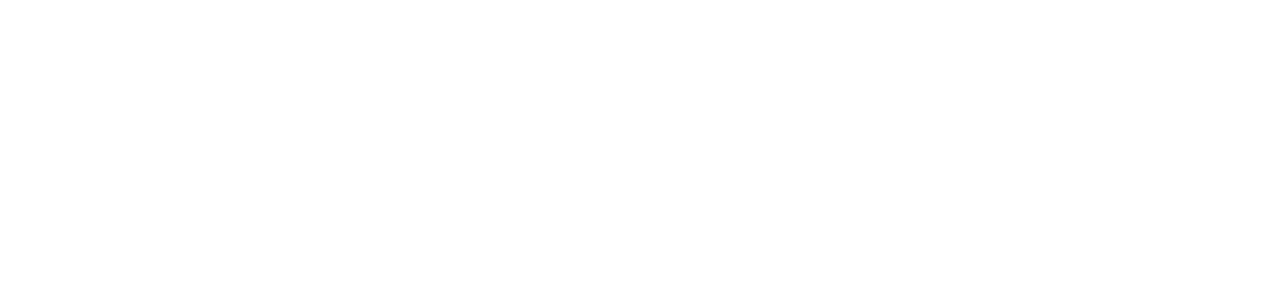
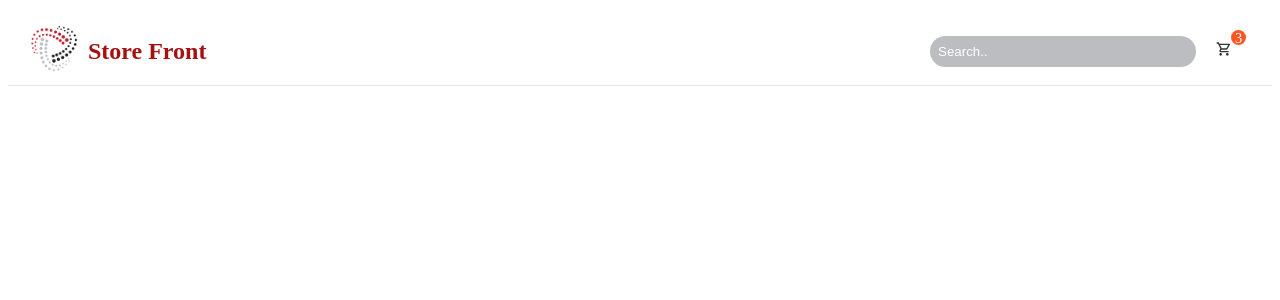
Before and after one commit to akkady/storefront-challenge, a React (Vite) app: page / in a window 1280 px wide. Shown: the top 300 px of the page. Built offline with nearby package versions, Linux system fonts and the light colour scheme.

Commit message:
Header with search box, cart anchor link and styles

```diff
--- a/src/App.jsx
+++ b/src/App.jsx
@@ -1,7 +1,12 @@
+import Header from "./components/header/Header";
 import "./styles/app.scss";
 
 function App() {
-  return <></>;
+  return (
+    <>
+      <Header />
+    </>
+  );
 }
 
 export default App;
--- /dev/null
+++ b/src/components/header/CartButton.jsx
@@ -0,0 +1,12 @@
+import { MdOutlineShoppingCart } from "react-icons/md";
+import { Link } from "react-router-dom";
+const CartButton = () => {
+  return (
+    <Link className="cart-button" to="/cart">
+      <MdOutlineShoppingCart />
+      <span className="cart-label">cart</span>
+      <span className="cart-count">3</span>
+    </Link>
+  );
+};
+export default CartButton;
--- /dev/null
+++ b/src/components/header/Header.jsx
@@ -0,0 +1,29 @@
+import "./header.scss";
+import logUrl from "../../assets/imediat24.png";
+import { Link } from "react-router-dom";
+import Search from "./Search";
+import CartButton from "./CartButton";
+
+const Header = () => {
+  return (
+    <header>
+      <section>
+        <Link to="/">
+          <img height="50" src={logUrl} alt="logo" />
+          <h1>Store Front</h1>
+        </Link>
+      </section>
+      <nav>
+        <ul>
+          <li>
+            <Search />
+          </li>
+          <li>
+            <CartButton />
+          </li>
+        </ul>
+      </nav>
+    </header>
+  );
+};
+export default Header;
--- /dev/null
+++ b/src/components/header/Search.jsx
@@ -0,0 +1,8 @@
+const Search = () => {
+  return (
+    <span>
+      <input name="search" type="text" placeholder="Search.." />
+    </span>
+  );
+};
+export default Search;
--- /dev/null
+++ b/src/components/header/header.scss
@@ -0,0 +1,77 @@
+@use "../../styles/colors";
+
+header {
+  & {
+    display: flex;
+    justify-content: space-between;
+    align-items: center;
+    padding-left: 20px;
+    padding-right: 20px;
+    padding-top: 10px;
+    box-shadow: rgba(17, 17, 26, 0.1) 0px 1px 0px;
+  }
+  section a {
+    & {
+      display: flex;
+      align-items: center;
+    }
+    h1 {
+      margin-left: 10px;
+      color: colors.$primary-red;
+    }
+  }
+  nav {
+    ul {
+      & {
+        display: flex;
+        align-items: center;
+      }
+      li {
+        :first-of-type {
+          margin-right: 10px;
+        }
+        input[type="text"] {
+          width: 250px;
+          border-radius: 25px;
+          border: none;
+          color: white;
+          background-color: colors.$primary-gray;
+          padding: 8px;
+          outline: none;
+        }
+        input[type="text"]::placeholder {
+          color: white;
+        }
+        .cart-button {
+          color: #333;
+          cursor: pointer;
+          position: relative;
+        }
+        .cart-label {
+          font-weight: bold;
+          visibility: hidden;
+          position: absolute;
+          color: colors.$primary-gray;
+          top: 100%;
+          right: -6px;
+        }
+        .cart-button:hover .cart-label {
+          visibility: visible;
+        }
+
+        .cart-count {
+          position: absolute;
+          text-align: center;
+          width: 15px;
+          height: 15px;
+          font-size: 0.9rem;
+          border-radius: 50%;
+          background-color: #ff5722;
+          color: #fff;
+          bottom: 15px;
+          left: 15px;
+        }
+      }
+    }
+  }
+}
```
